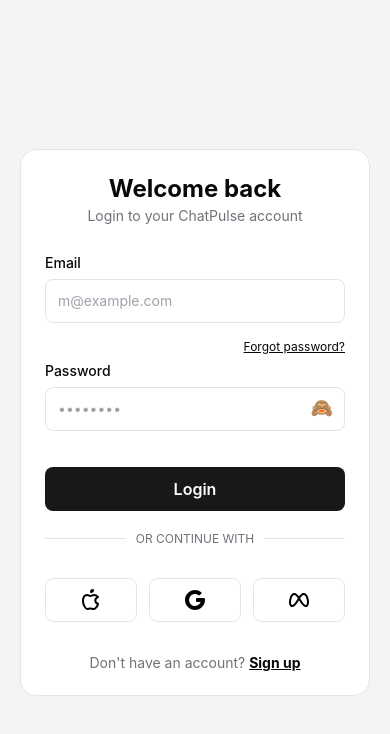
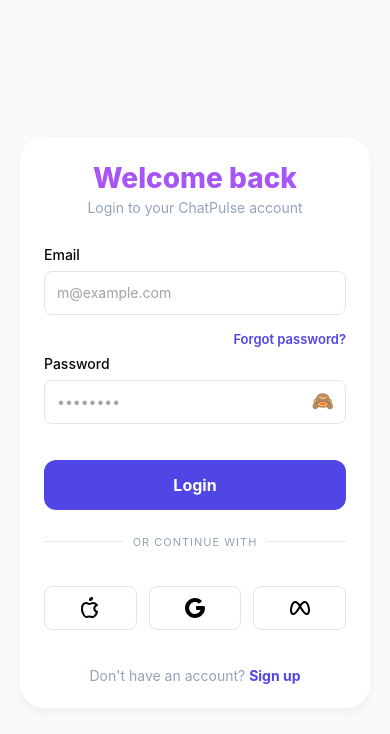
Before and after one commit to quoc-quy/ChatPulse, a React Native app in the folder mobile/: screen /Login in a window 390 px wide. Shown: the top 734 px of the page. Built offline with nearby package versions, Linux system fonts and the light colour scheme.

Commit message:
update(LoginForm): update UI

```diff
--- a/mobile/src/auth/LoginForm.tsx
+++ b/mobile/src/auth/LoginForm.tsx
@@ -11,6 +11,7 @@ import {
   Alert,
   ActivityIndicator,
   TouchableWithoutFeedback,
+  Keyboard,
 } from "react-native";
 import { Input } from "../components/ui/Input";
 import { SocialButtons } from "../components/auth/SocialButtons";
@@ -18,7 +19,22 @@ import AsyncStorage from "@react-native-async-storage/async-storage";
 import { api } from "../apis/api";
 import { validateEmail, validatePassword } from "../utils/validations";
 
-export function LoginForm({ navigation }: any) {
+// Bảng màu đồng bộ với index.css
+const COLORS = {
+  primary: "#4F46E5", // --primary: hsl(230 85% 60%)
+  secondary: "#A855F7", // --secondary: hsl(270 75% 65%)
+  background: "#F8FAFC", // --background: hsl(240 30% 98%)
+  foreground: "#1E293B", // --foreground: hsl(240 10% 15%)
+  muted: "#94A3B8",
+  white: "#FFFFFF",
+};
+
+interface LoginFormProps {
+  navigation: any;
+  onLoginSuccess?: () => void; // Prop để cập nhật trạng thái tại App.tsx
+}
+
+export function LoginForm({ navigation, onLoginSuccess }: LoginFormProps) {
   const [email, setEmail] = useState("");
   const [password, setPassword] = useState("");
   const [loading, setLoading] = useState(false);
@@ -42,21 +58,26 @@ export function LoginForm({ navigation }: any) {
     setLoading(true);
 
     try {
-      // ĐÚNG ROUTE: Dựa trên auth.routes.ts, route là /auth/login
       const response = await api.post("/auth/login", {
         email: email.trim(),
         password: password,
       });
 
-      // Backend trả về result chứa tokens
       if (response.data.result) {
         const { access_token, refresh_token } = response.data.result;
+        // Lưu trữ token vào bộ nhớ máy
         await AsyncStorage.setItem("access_token", access_token);
         await AsyncStorage.setItem("refresh_token", refresh_token);
+
+        // Gọi callback để App.tsx biết đã đăng nhập thành công
+        if (onLoginSuccess) {
+          onLoginSuccess();
+        } else {
           navigation.replace("Main");
         }
+      }
     } catch (error: any) {
-      console.log("Lỗi chi tiết:", error.response?.data);
+      console.log("Lỗi đăng nhập:", error.response?.data);
       Alert.alert(
         "Đăng nhập thất bại",
         error.response?.data?.message || "Email hoặc mật khẩu không chính xác.",
@@ -66,16 +87,9 @@ export function LoginForm({ navigation }: any) {
     }
   };
 
-  const handleForgotPassword = () => {
-    // LƯU Ý: Hiện tại trong các file route bạn gửi (auth, users, message...)
-    // CHƯA có route /forgot-password. Bạn cần kiểm tra lại Backend.
-    Alert.alert("Thông báo", "Tính năng này đang được cập nhật trên Server.");
-  };
-
   return (
     <SafeAreaView style={styles.container}>
-      <TouchableWithoutFeedback accessible={false}>
-        <View style={{ flex: 1 }}>
+      <TouchableWithoutFeedback>
         <KeyboardAvoidingView
           behavior={Platform.OS === "ios" ? "padding" : "height"}
           style={{ flex: 1 }}
@@ -86,6 +100,7 @@ export function LoginForm({ navigation }: any) {
           >
             <View style={styles.card}>
               <View style={styles.header}>
+                {/* Tiêu đề dùng màu secondary giống Contacts */}
                 <Text style={styles.title}>Welcome back</Text>
                 <Text style={styles.subtitle}>
                   Login to your ChatPulse account
@@ -99,8 +114,7 @@ export function LoginForm({ navigation }: any) {
                 error={errors.email}
                 onChangeText={(text) => {
                   setEmail(text);
-                    if (errors.email)
-                      setErrors({ ...errors, email: undefined });
+                  if (errors.email) setErrors({ ...errors, email: undefined });
                 }}
                 keyboardType="email-address"
                 autoCapitalize="none"
@@ -109,7 +123,11 @@ export function LoginForm({ navigation }: any) {
               <View style={styles.passwordSection}>
                 <View style={styles.rowBetween}>
                   <View />
-                    <TouchableOpacity onPress={handleForgotPassword}>
+                  <TouchableOpacity
+                    onPress={() =>
+                      Alert.alert("Thông báo", "Tính năng đang cập nhật.")
+                    }
+                  >
                     <Text style={styles.link}>Forgot password?</Text>
                   </TouchableOpacity>
                 </View>
@@ -128,6 +146,7 @@ export function LoginForm({ navigation }: any) {
                 />
               </View>
 
+              {/* Nút bấm dùng màu primary tím xanh từ index.css */}
               <TouchableOpacity
                 style={[styles.btnPrimary, loading && { opacity: 0.7 }]}
                 onPress={handleLogin}
@@ -150,68 +169,68 @@ export function LoginForm({ navigation }: any) {
 
               <View style={styles.footer}>
                 <Text style={styles.footerGray}>Don't have an account? </Text>
-                  <TouchableOpacity
-                    onPress={() => navigation.navigate("SignUp")}
-                  >
+                <TouchableOpacity onPress={() => navigation.navigate("SignUp")}>
                   <Text style={styles.boldLink}>Sign up</Text>
                 </TouchableOpacity>
               </View>
             </View>
           </ScrollView>
         </KeyboardAvoidingView>
-        </View>
       </TouchableWithoutFeedback>
     </SafeAreaView>
   );
 }
 
 const styles = StyleSheet.create({
-  container: { flex: 1, backgroundColor: "#f4f4f5" },
+  container: { flex: 1, backgroundColor: COLORS.background },
   scrollContent: { flexGrow: 1, justifyContent: "center", padding: 20 },
   card: {
     padding: 24,
-    borderRadius: 16,
-    backgroundColor: "#fff",
-    borderWidth: 1,
-    borderColor: "#e4e4e7",
-    width: "100%",
+    borderRadius: 24, // Bo góc lớn hơn cho hiện đại
+    backgroundColor: COLORS.white,
+    // Hiệu ứng bóng đổ nhẹ
+    shadowColor: "#000",
+    shadowOffset: { width: 0, height: 4 },
+    shadowOpacity: 0.05,
+    shadowRadius: 10,
+    elevation: 3,
   },
   header: { alignItems: "center", marginBottom: 30 },
-  title: { fontSize: 24, fontWeight: "bold", color: "#09090b" },
-  subtitle: { color: "#71717a", marginTop: 4 },
+  title: { fontSize: 28, fontWeight: "800", color: COLORS.secondary },
+  subtitle: { color: COLORS.muted, marginTop: 4, textAlign: "center" },
   passwordSection: { marginBottom: 10 },
   btnPrimary: {
-    backgroundColor: "#18181b",
-    height: 44,
-    borderRadius: 8,
+    backgroundColor: COLORS.primary,
+    height: 50,
+    borderRadius: 12,
     justifyContent: "center",
     alignItems: "center",
     marginTop: 10,
   },
-  btnText: { color: "#fff", fontWeight: "600", fontSize: 16 },
+  btnText: { color: "#fff", fontWeight: "700", fontSize: 16 },
   rowBetween: {
     flexDirection: "row",
     justifyContent: "space-between",
     marginBottom: 8,
   },
-  link: { fontSize: 12, textDecorationLine: "underline", color: "#09090b" },
+  link: { fontSize: 13, fontWeight: "600", color: COLORS.primary },
   separatorContainer: {
     flexDirection: "row",
     alignItems: "center",
-    marginVertical: 20,
+    marginVertical: 25,
   },
-  line: { flex: 1, height: 1, backgroundColor: "#e4e4e7" },
+  line: { flex: 1, height: 1, backgroundColor: "#E2E8F0" },
   sepText: {
     marginHorizontal: 10,
-    color: "#71717a",
-    fontSize: 12,
+    color: COLORS.muted,
+    fontSize: 11,
     textTransform: "uppercase",
+    letterSpacing: 1,
   },
-  footer: { flexDirection: "row", justifyContent: "center", marginTop: 20 },
-  footerGray: { color: "#71717a" },
+  footer: { flexDirection: "row", justifyContent: "center", marginTop: 25 },
+  footerGray: { color: COLORS.muted },
   boldLink: {
     fontWeight: "bold",
-    textDecorationLine: "underline",
-    color: "#09090b",
+    color: COLORS.primary,
   },
 });
```
Lines whose indentation alone changed are shown as unchanged.
